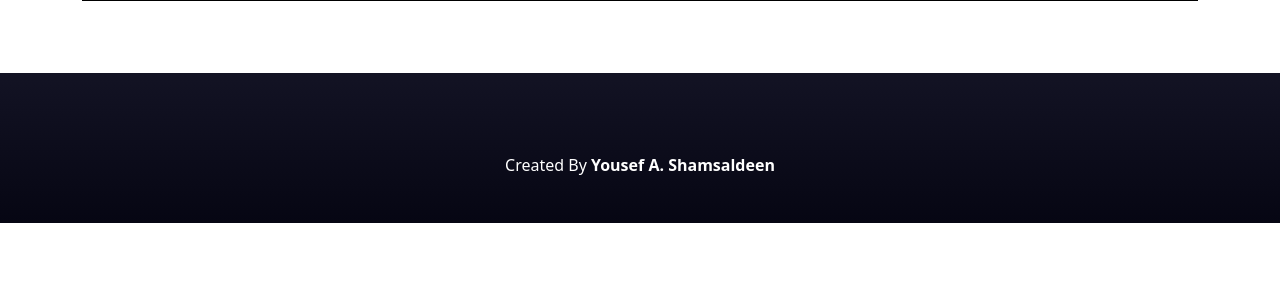
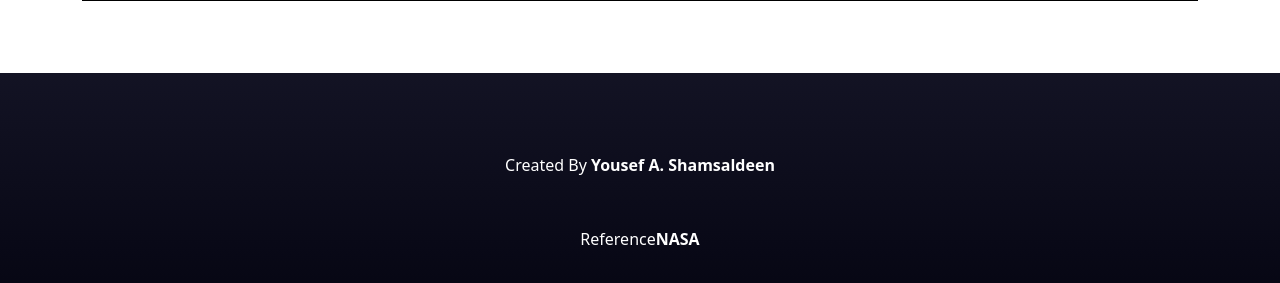
Before and after one commit to Yousefegypt/PSP.XY, a plain HTML site: page index.html in a window 1280 px wide. Shown: the part 5141-5424 px from the top of the page. Before the commit the page ends 5364 px from the top, so only its background shows below. Drawn offline with nearby package versions, Linux system fonts and the light colour scheme.

Commit message:
Update index.html

```diff
--- a/index.html
+++ b/index.html
@@ -295,6 +295,7 @@ Your browser canot appear ot
 
 
             <p class="wow animate__bounceIn" data-wow-delay="1s" style="visibility: visible; animation-delay: 1s; animation-name: bounceIn;">Created By <a class="me" href="https://www.behance.net/gallery/175133225/PSPXY?" target="_blank">Yousef A. Shamsaldeen</a></p>
+           <p class="wow animate__bounceIn" data-wow-delay="1s" style="visibility: visible; animation-delay: 1s; animation-name: bounceIn;">Reference<a class="me" href="https://solarsystem.nasa.gov/missions/parker-solar-probe/in-depth/" target="_blank">NASA</a></p>
         </div>
 
 
```
